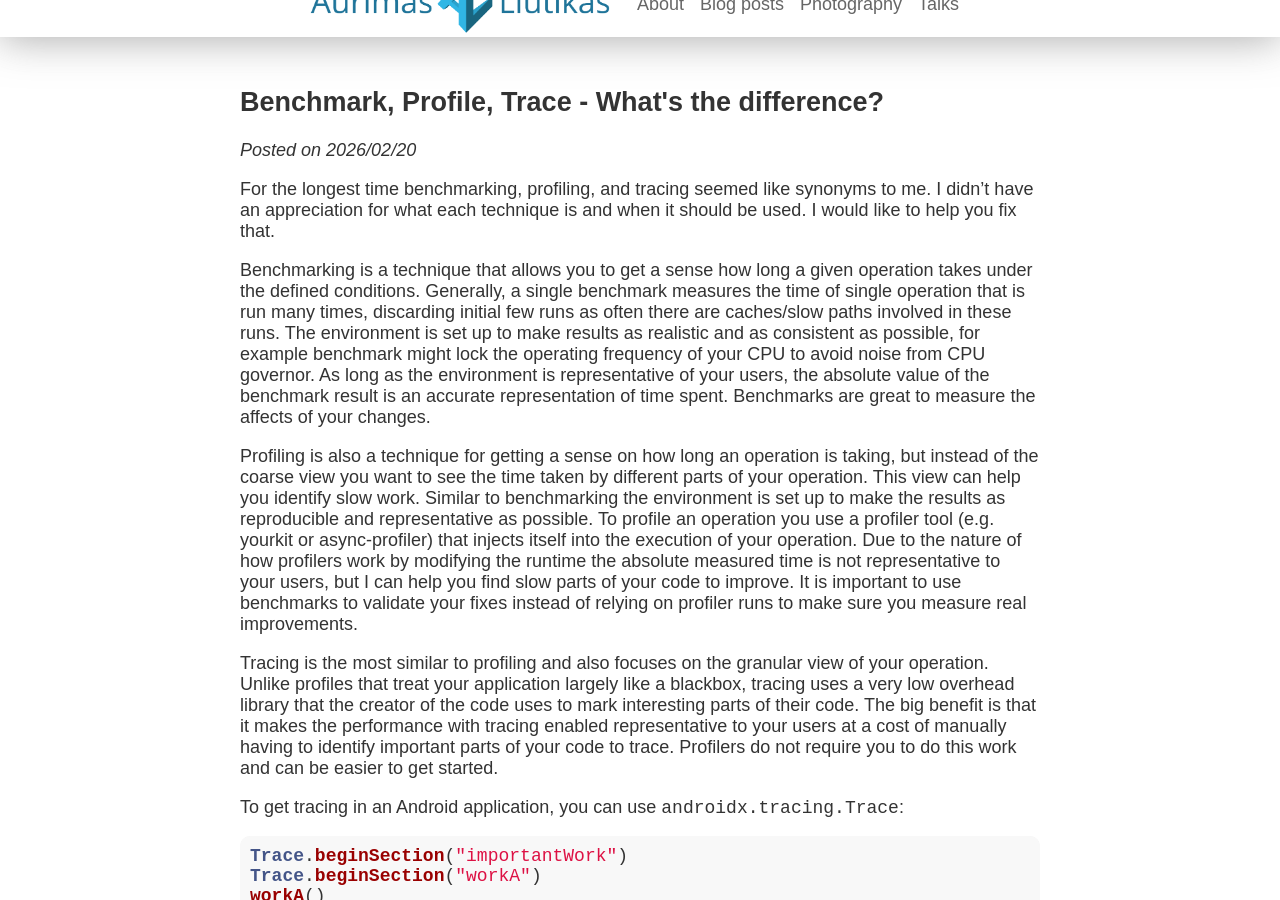
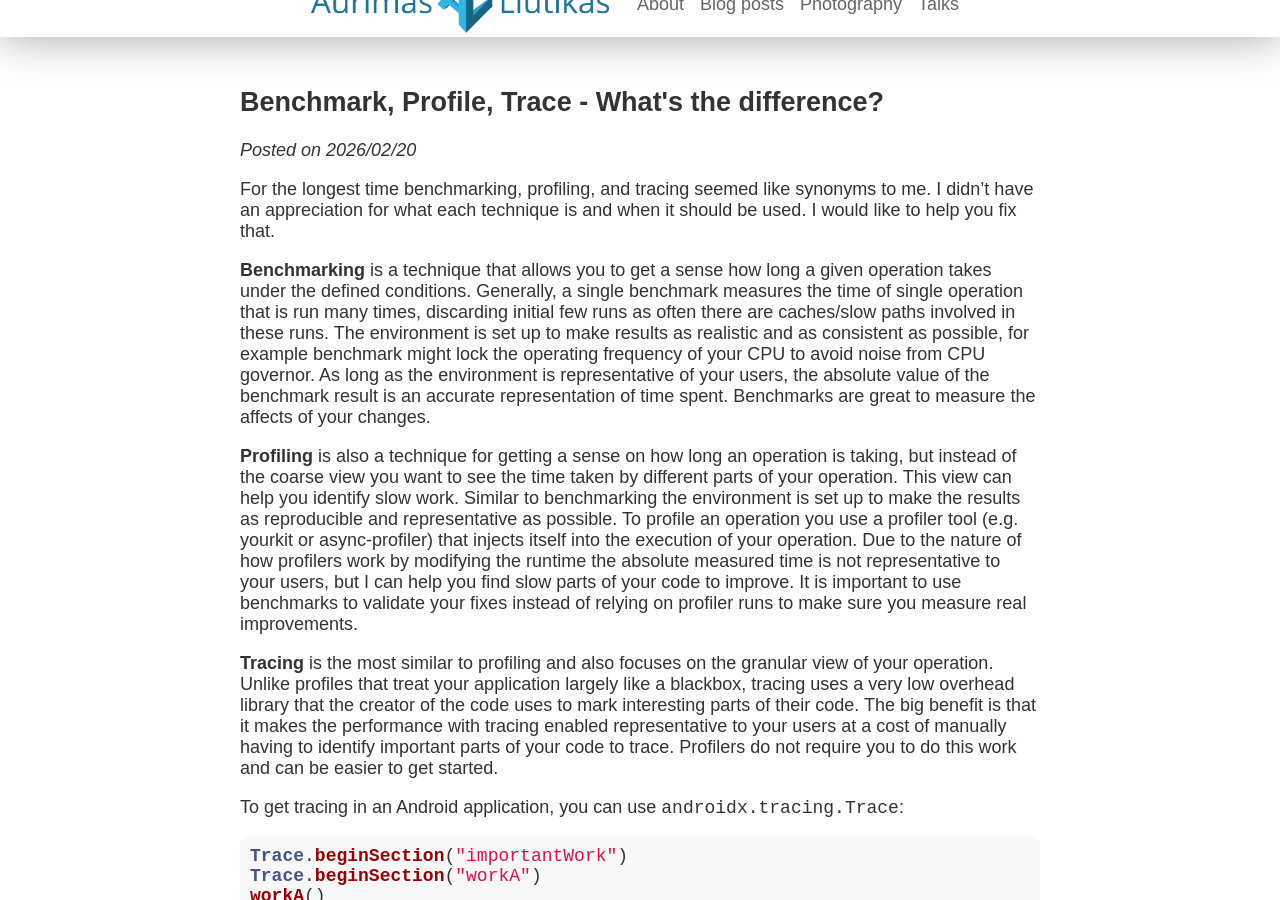
Before and after one commit to liutikas/liutikas.github.io, a Jekyll site: the page built from _posts/2026-02-20-Benchmark-Profile-Trace.md, in a window 1280 px wide and 900 px high, scrolled down 348 px. Built offline with Jekyll 4.4.1, drawn with Linux system fonts in a browser that asks for light colours.

Commit message:
Add some bold markers

```diff
--- a/_posts/2026-02-20-Benchmark-Profile-Trace.md
+++ b/_posts/2026-02-20-Benchmark-Profile-Trace.md
@@ -7,14 +7,14 @@ header: header-eng
 For the longest time benchmarking, profiling, and tracing seemed like synonyms to me. I didn't have an appreciation for
 what each technique is and when it should be used. I would like to help you fix that.
 
-Benchmarking is a technique that allows you to get a sense how long a given operation takes under the defined conditions.
+**Benchmarking** is a technique that allows you to get a sense how long a given operation takes under the defined conditions.
 Generally, a single benchmark measures the time of single operation that is run many times, discarding initial few runs
 as often there are caches/slow paths involved in these runs. The environment is set up to make results as realistic and
 as consistent as possible, for example benchmark might lock the operating frequency of your CPU to avoid noise from CPU
 governor. As long as the environment is representative of your users, the absolute value of the benchmark result is
 an accurate representation of time spent. Benchmarks are great to measure the affects of your changes.
 
-Profiling is also a technique for getting a sense on how long an operation is taking, but instead of the coarse view
+**Profiling** is also a technique for getting a sense on how long an operation is taking, but instead of the coarse view
 you want to see the time taken by different parts of your operation. This view can help you identify slow work. Similar
 to benchmarking the environment is set up to make the results as reproducible and representative as possible. To profile
 an operation you use a profiler tool (e.g. yourkit or async-profiler) that injects itself into the execution of your
@@ -22,7 +22,7 @@ operation. Due to the nature of how profilers work by modifying the runtime the
 representative to your users, but I can help you find slow parts of your code to improve. It is important to use
 benchmarks to validate your fixes instead of relying on profiler runs to make sure you measure real improvements.
 
-Tracing is the most similar to profiling and also focuses on the granular view of your operation. Unlike profiles that
+**Tracing** is the most similar to profiling and also focuses on the granular view of your operation. Unlike profiles that
 treat your application largely like a blackbox, tracing uses a very low overhead library that the creator of the code
 uses to mark interesting parts of their code. The big benefit is that it makes the performance with tracing enabled
 representative to your users at a cost of manually having to identify important parts of your code to trace. Profilers
```
